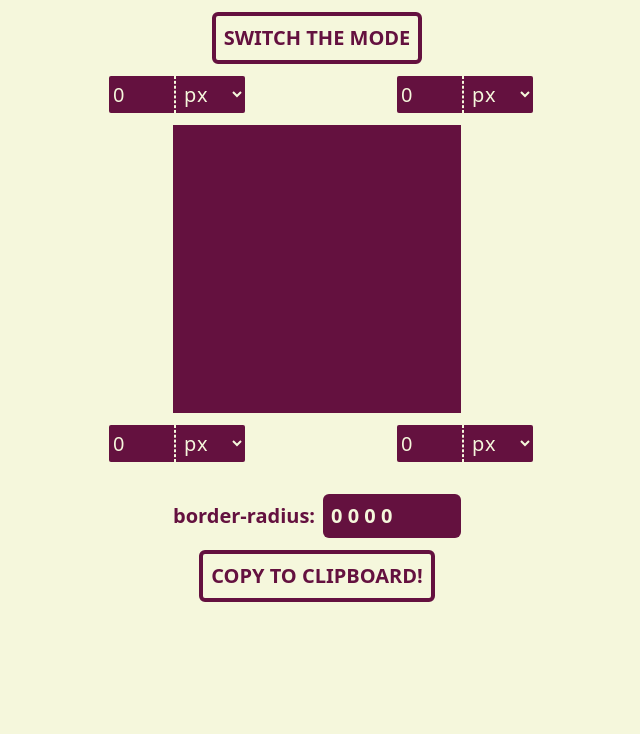
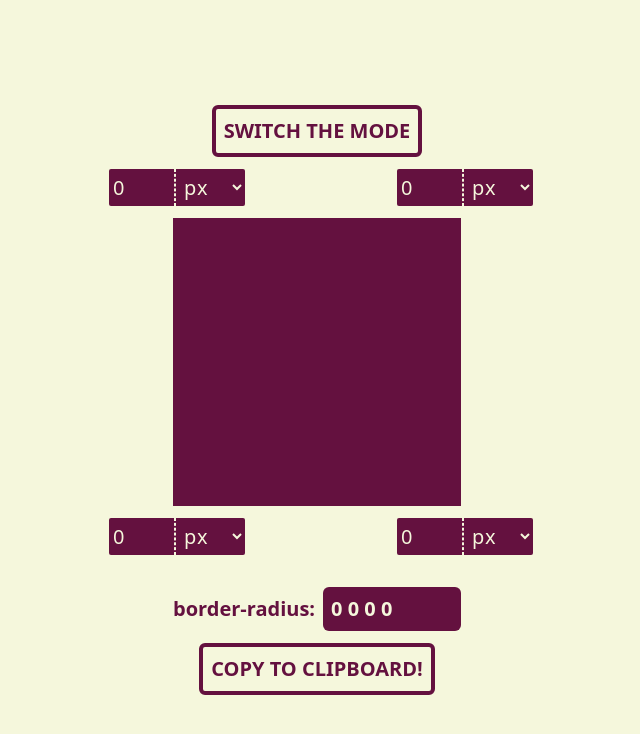
Before and after one commit to SEPOTOM/border-radius-previewer, a React (Vite) app: page / in a window 1280 px wide. Shown: the top 734 px of the page, without its empty margins (323-963 px from the left). Built offline with nearby package versions, Linux system fonts and the light colour scheme.

Commit message:
fix(styles): center the layout

```diff
--- a/src/App.tsx
+++ b/src/App.tsx
@@ -93,7 +93,7 @@ const App = () => {
   };
 
   return (
-    <div className="mx-auto flex h-full max-w-5xl flex-col justify-center gap-y-3 p-3">
+    <div className="mx-auto flex h-full max-w-5xl basis-full flex-col justify-center gap-y-3 p-3">
       <Button
         role="switch"
         aria-checked={isAdvanced}
--- a/src/index.css
+++ b/src/index.css
@@ -16,6 +16,8 @@ body {
 }
 
 #root {
+  display: flex;
+  align-items: center;
   min-height: 100%;
 
   @apply bg-secondary;
```
